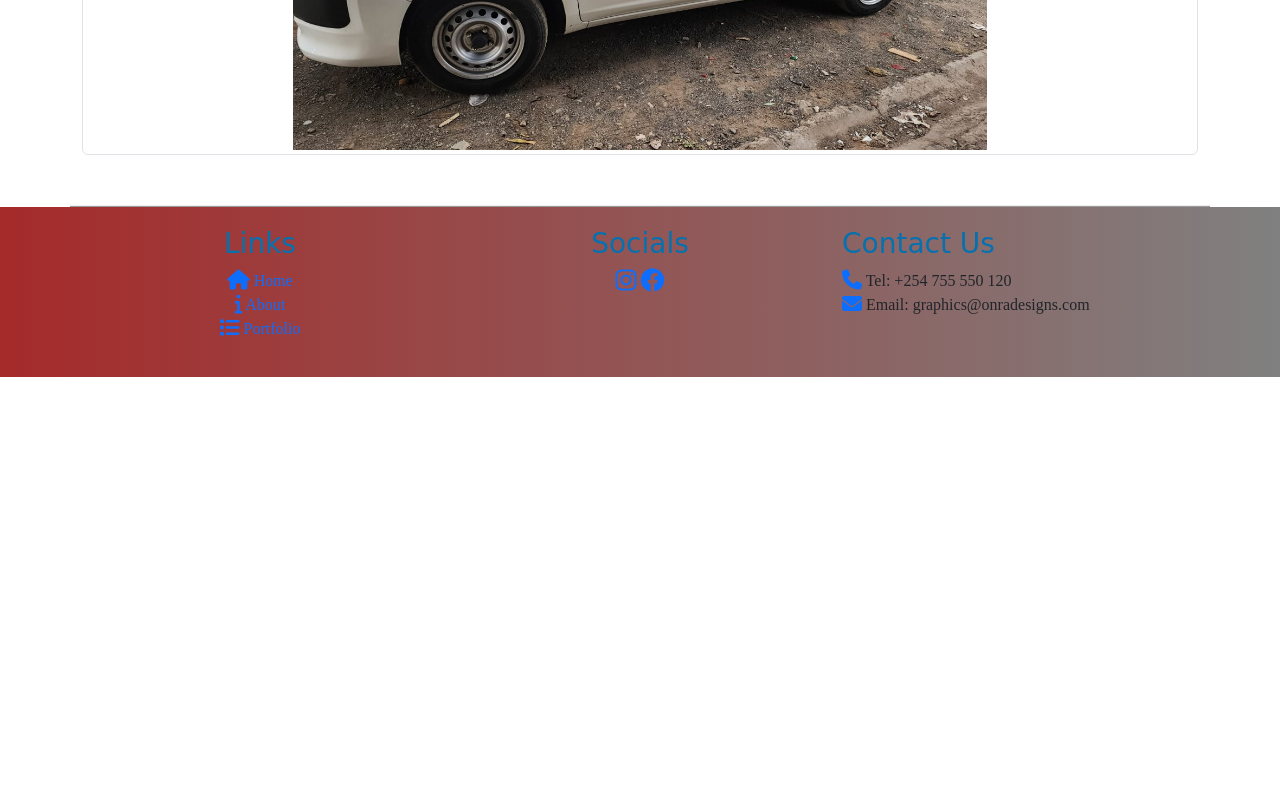
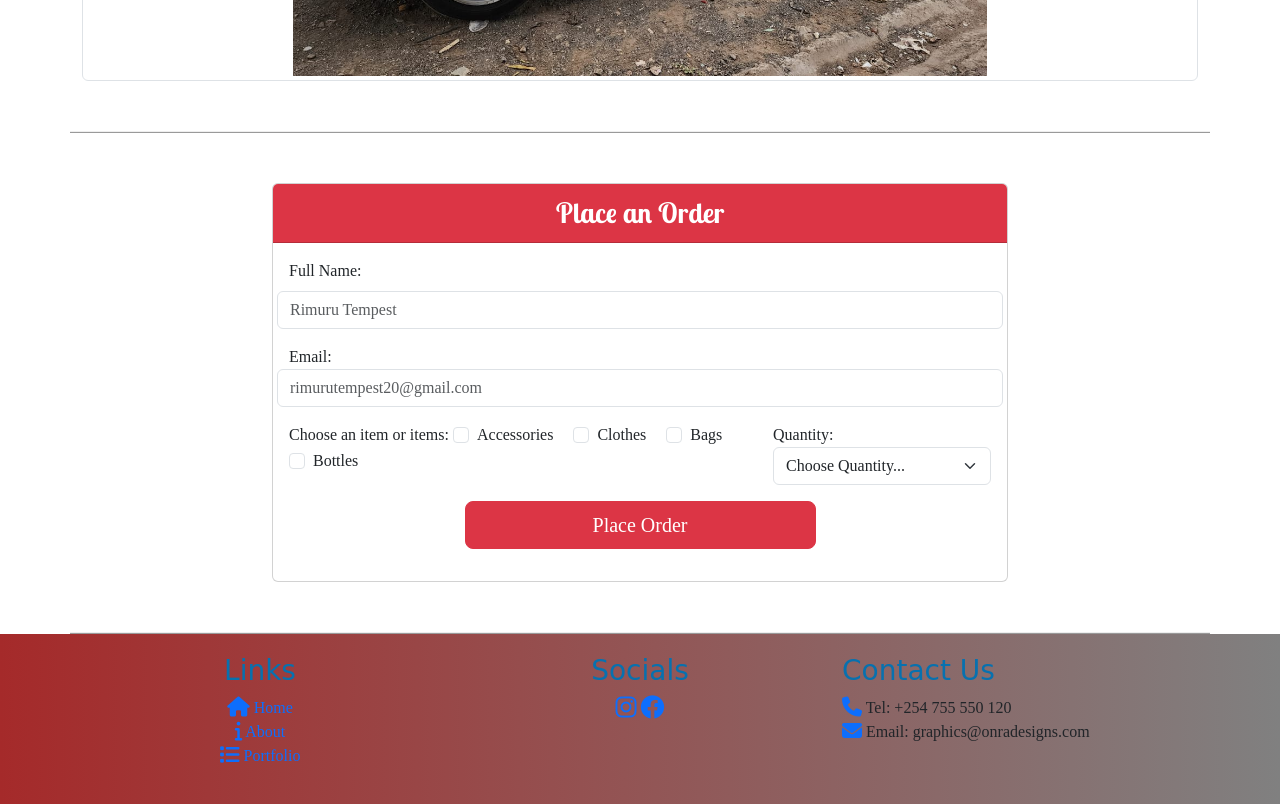
Before and after one commit to KibaaraNava/Onra, a plain HTML site: page profile.html in a window 1280 px wide. Shown: the part 1220-2024 px from the top of the page. Before the commit the page ends 1597 px from the top, so only its background shows below. Drawn offline with nearby package versions, Linux system fonts and the light colour scheme.

Commit message:
Updated profile page to include order button and form

```diff
--- a/css/styles.css
+++ b/css/styles.css
@@ -50,6 +50,7 @@ header h2 {
     font-weight: 400;
     font-style: italic;
   }
+
   .row-content {
     padding: 50px 0;
     border-bottom: ridge 2px;
--- a/profile.html
+++ b/profile.html
@@ -15,14 +15,25 @@
     <body>
 <!--Header-->
     <header>
-        <div class="col-4 col-sm-3 col-md-2 align-self-center">
-            <img class="img-fluid" src="Public/images/OnraLogo-removebg-preview.png" height="150">
+        <div class="container">
+            <div class="row">
+                <div class="col-4 col-sm-3 col-md-2 align-self-center">
+                    <img class="img-fluid" src="Public/images/OnraLogo-removebg-preview.png">
+                </div>
+            </div>
         </div>
         <div class="container">
             <div class="row">
                 <div class="col">
                     <h1 class="lobster-two-bold">Welcome to Onra</h1>
                     <h2 class="lobster-two-bold">Your Partner In Brand</h2>
+                </div>
+                <div class="col-12 col-md-4 col-xl-2 mt-4 align-self-center">
+                    <button type="button" class="btn btn-info btn-lg">
+                        <span>
+                            <a href="#orderNow" class="text-white text-decoration-none">Place an Order</a>
+                        </span>
+                    </button>
                 </div>
             </div>
         </div>
@@ -64,7 +75,7 @@
             </div>
             <section class="row row-content">
                 <div class="col-sm-6">
-                    <h2>At Onra we brand products such as:</h2>
+                    <h2 class="lobster-two-bold">At Onra we brand products such as:</h2>
                     <div class="libre-baskerville-bold">
                         <ol>
                             <li>
@@ -88,10 +99,10 @@
                         </ol>
                  </div>
                 </div>
-
+                <!--Card-->
                 <div class="col-sm-6">
                     <div class="card">
-                        <h3 class="card-header bg-primary text-white">
+                        <h3 class= "card-header bg-primary text-white">
                             Facts & Services
                         </h3>
                         <div class="card-body">
@@ -111,7 +122,7 @@
             <section class="row row-content">
                 <div class="row">
                     <div class="col col-md-4 offset-md-4">
-                        <h2>Peruse through our expansive portfolio</h2>
+                        <h2 class="lobster-two-bold">Peruse through our expansive portfolio</h2>
                     </div>
                 </div>
 <!--Image Gallery Carousel-->
@@ -145,6 +156,66 @@
                         <span class="carousel-control-next-icon" aria-hidden="true"></span>
                         <span class="visually-hidden">Next</span>
                     </button>
+                </div>
+            </section>
+<!--Order Form-->
+            <section class="row row-content" id="orderNow">
+                <div class="col-12 col-sm-8 mx-auto">
+                    <div class="card">
+                        <div class="lobster-two-bold card-header text-white bg-danger text-center fs-3">
+                            Place an Order
+                        </div>
+                        <div class="card-body">
+                            <div class="row mb-3">
+                                <label class="col-8 col-sm-4 form-label" for="Fname">Full Name:</label>
+                                <input class="col-8 col-sm-4 form-control" type="text" id="Fname" placeholder="Rimuru Tempest">
+                            </div>
+                            <div class="row mb-3">
+                                <label class="col-8 col-sm-4form-label" for="Address">Email:</label>
+                                <input class="col-8 col-sm-4 form-control" type="email" id="Address" placeholder="rimurutempest20@gmail.com">
+                            </div>
+                            <div class="row mb-3">
+                                <div class="col-12 col-sm">
+                                    Choose an item or items:
+                                <div class="form-check form-check-inline">
+                                    <input class="form-check-input" type="checkbox" id="checkDefault">
+                                    <label class="form-check-label" for="checkDefault">Accessories</label>
+                                </div>
+                                <div class="form-check form-check-inline">
+                                    <input class="form-check-input" type="checkbox" id="checkDefault2">
+                                    <label class="form-check-label" for="checkDefault2">Clothes</label>
+                                </div>
+                                <div class="form-check form-check-inline">
+                                    <input class="form-check-input" type="checkbox" id="checkDefault3">
+                                    <label class="form-check-label" for="checkDefault3">Bags</label>
+                                </div>
+                                <div class="form-check form-check-inline">
+                                    <input class="form-check-input" type="checkbox" id="checkDefault4">
+                                    <label class="form-check-label" for="checkDefault4">Bottles</label>
+                                </div>
+                                </div>
+                                <div class="col-12 col-sm-4">
+                                    <label for="quantity">Quantity:</label>
+                                    <div>
+                                        <select class="form-select" name="product" id="quantity">
+                                            <option value="Choose">Choose Quantity...</option>
+                                            <option value="50">50</option>
+                                            <option value="100">100</option>
+                                            <option value="200">200</option>
+                                            <option value="300">300</option>
+                                        </select>
+                                    </div>
+                                </div>
+                            </div>
+                            <div class="row mb-3">
+                                <div class="d-flex justify-content-center">
+                                    <button class=" col-6 col-sm-6 btn btn-danger btn-lg" type="submit">
+                                        Place Order
+                                    </button>
+                                </div>
+                            </div>
+                        </div>
+                    </div>
                 </div>
             </section>
         </main>
```
Also changed, not shown: Index.html (+13 -3 lines), about.html (+22 -15 lines), contact.html (+4 -2 lines).
